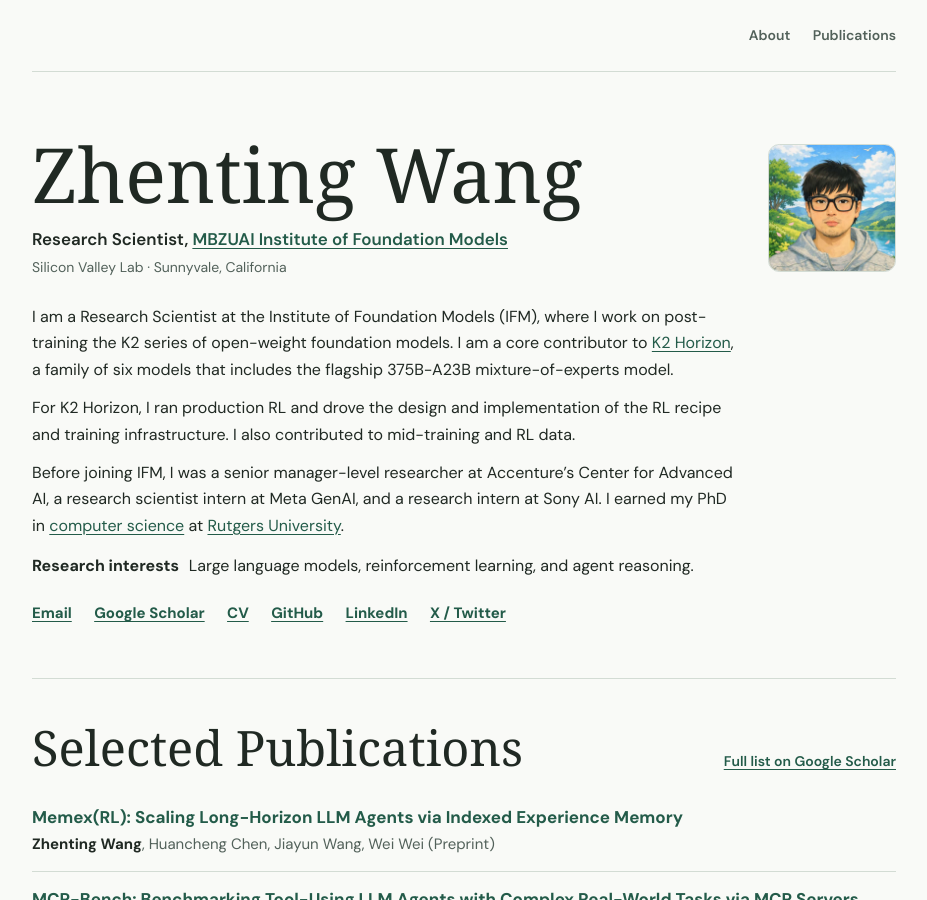
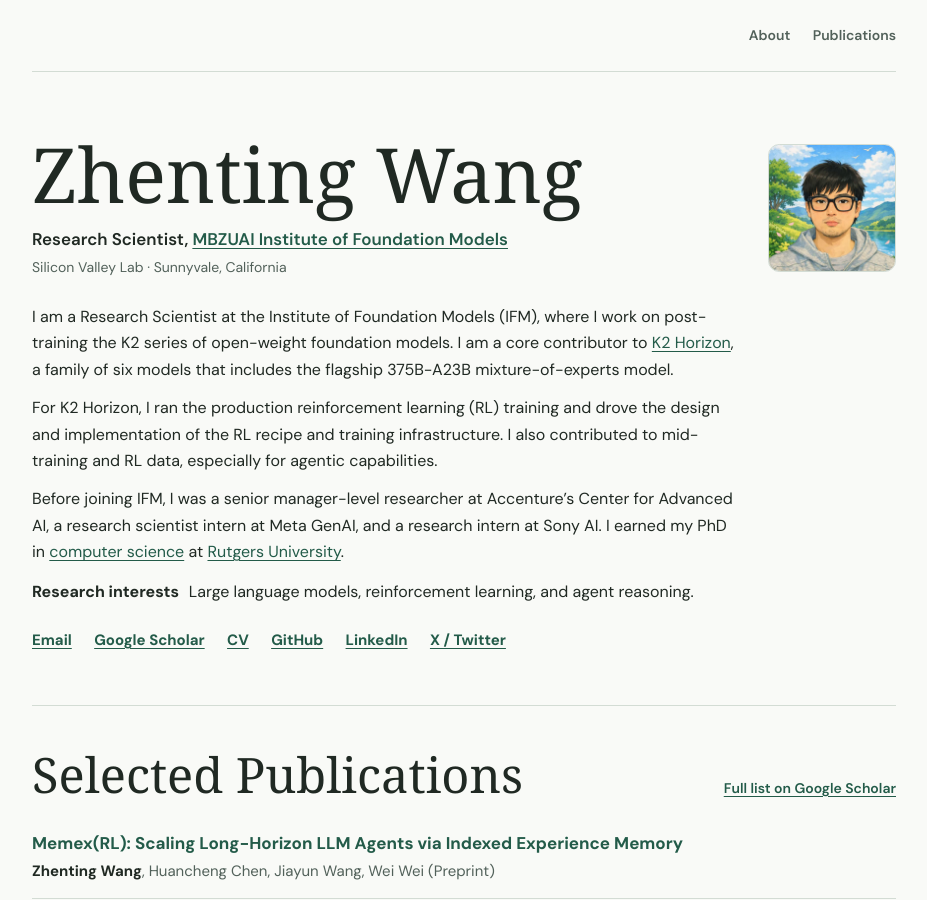
Before and after one commit to ZhentingWang/zhentingwang.github.io, a Jekyll site: the page built from _pages/about.md, in a window 1280 px wide and 900 px high. Shown: the whole window, without its empty margins (176-1103 px from the left). Built offline with Jekyll 4.4.1, drawn with Linux system fonts in a browser that asks for light colours; some web fonts are replaced.

Commit message:
Clarify contribution to agentic training data

```diff
--- a/_pages/about.md
+++ b/_pages/about.md
@@ -20,7 +20,7 @@ redirect_from:
 
   <div class="hero-bio">
     <p>I am a Research Scientist at the Institute of Foundation Models (IFM), where I work on post-training the K2 series of open-weight foundation models. I am a core contributor to <a href="https://ifm.ai/k2/">K2 Horizon</a>, a family of six models that includes the flagship 375B-A23B mixture-of-experts model.</p>
-    <p>For K2 Horizon, I ran production RL and drove the design and implementation of the RL recipe and training infrastructure. I also contributed to mid-training and RL data.</p>
+    <p>For K2 Horizon, I ran the production reinforcement learning (RL) training and drove the design and implementation of the RL recipe and training infrastructure. I also contributed to mid-training and RL data, especially for agentic capabilities.</p>
     <p>Before joining IFM, I was a senior manager-level researcher at Accenture’s Center for Advanced AI, a research scientist intern at Meta GenAI, and a research intern at Sony AI. I earned my PhD in <a href="https://www.cs.rutgers.edu/">computer science</a> at <a href="https://www.rutgers.edu/">Rutgers University</a>.</p>
   </div>
   <p class="research-interests"><strong>Research interests</strong> Large language models, reinforcement learning, and agent reasoning.</p>
```
